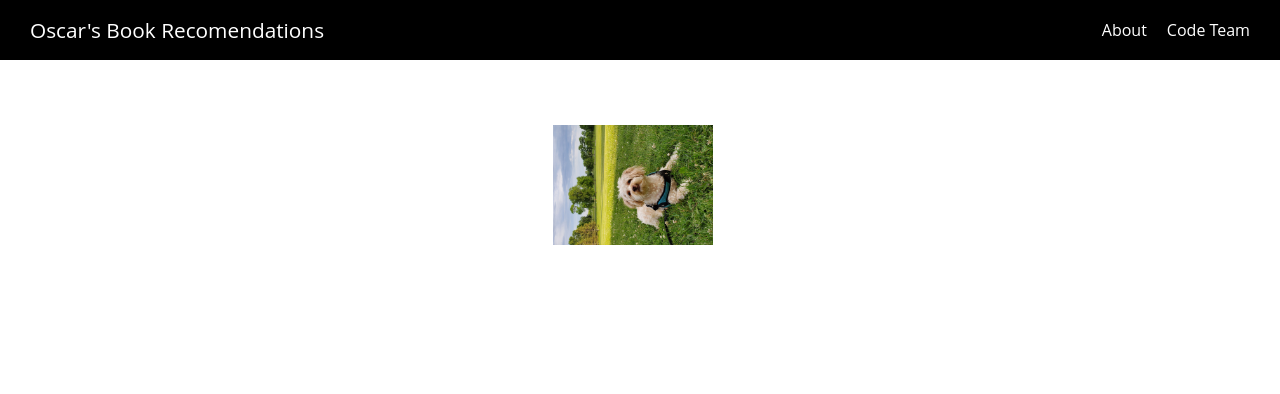
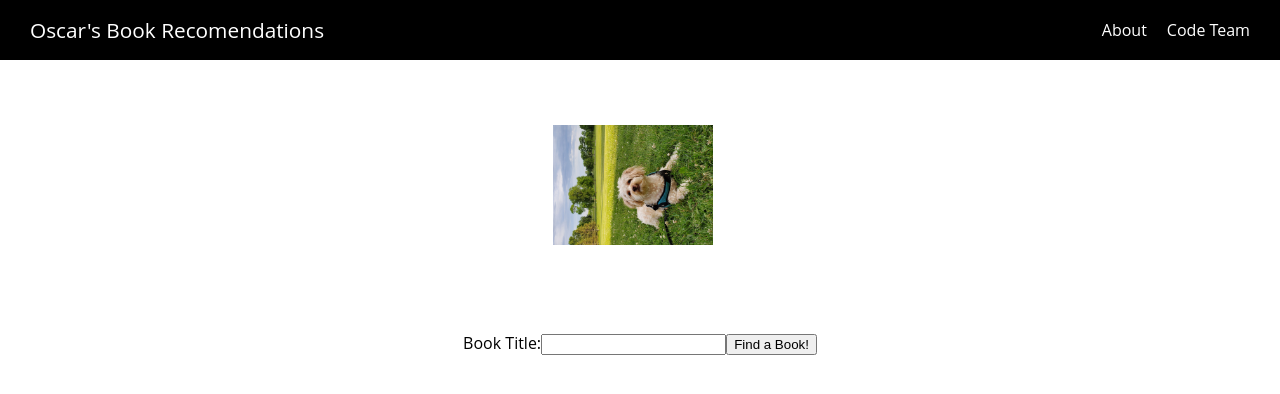
Before and after one commit to atinux/book-recommender, a Nuxt app: page / in a window 1280 px wide. Shown: the top 394 px of the page. Built offline with nearby package versions, Linux system fonts and the light colour scheme.

Commit message:
Create: submit function for user input
creating a submit function to send user input to 3rd party api

```diff
--- a/nuxt.config.js
+++ b/nuxt.config.js
@@ -55,6 +55,7 @@ module.exports = {
    ** Build configuration
    */
   build: {
+    watch: ['api'],
     /*
      ** You can extend webpack config here
      */
@@ -65,8 +66,10 @@ module.exports = {
     mode: 'out-in',
   },
   env: {
-    mongooseURL: process.env.mongooseURL,
+    MONGOOSE_URL: process.env.MONGOOSE_URL,
+    TASTE_DIVE_API_KEY: process.env.TASTE_DIVE_API_KEY,
   },
+  serverMiddleware: ['~/api'],
   styleResources: {
     scss: ['~assets/styles/main.scss'],
   },
--- a/pages/index.vue
+++ b/pages/index.vue
@@ -1,12 +1,21 @@
 <template>
   <div class="container">
     <img src="@/assets/images/OscarPark.jpg" alt="Oscar in the park" title="I love the park!" />
+    <br />
+    <form>
+      <label for="title">Book Title:</label>
+      <input type="text" name="title" class="title" />
+      <button @click.prevent="submit" class="submit">Find a Book!</button>
+    </form>
   </div>
 </template>
 
 <script>
 export default {
   components: {},
+  methods: {
+    submit() {},
+  },
 };
 </script>
 
@@ -14,14 +23,16 @@ export default {
 .container {
   margin: 0 auto;
   display: flex;
+  flex-direction: column;
   justify-content: center;
-  align-items: flex-start;
+  align-items: center;
   text-align: center;
 
   img {
     transform: rotate(90deg); // this fixes a glitch that causes image to rotate needlessly
     padding-top: $underHeaderGap; // these 2 padding lines help to fix the placement of the image caused by the needless rotation
     padding-left: $underHeaderGap * 5;
+    margin-bottom: $underHeaderGap * 5;
     height: $imgHeight;
   }
 }
```
Also changed, not shown: api/index.js (added).
